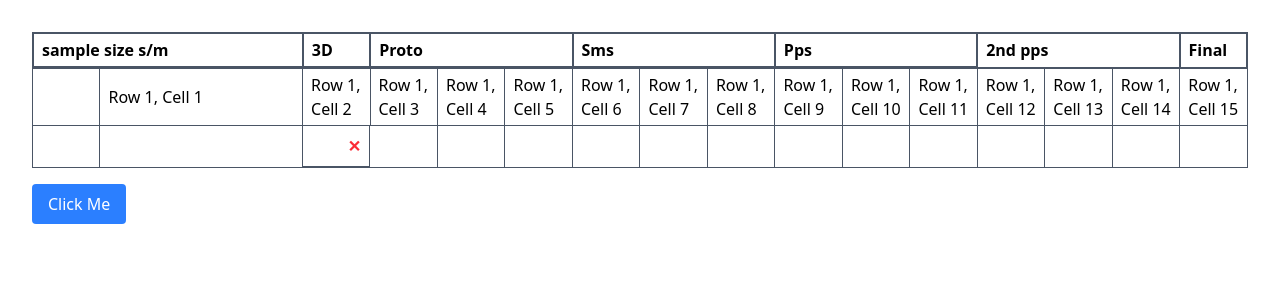
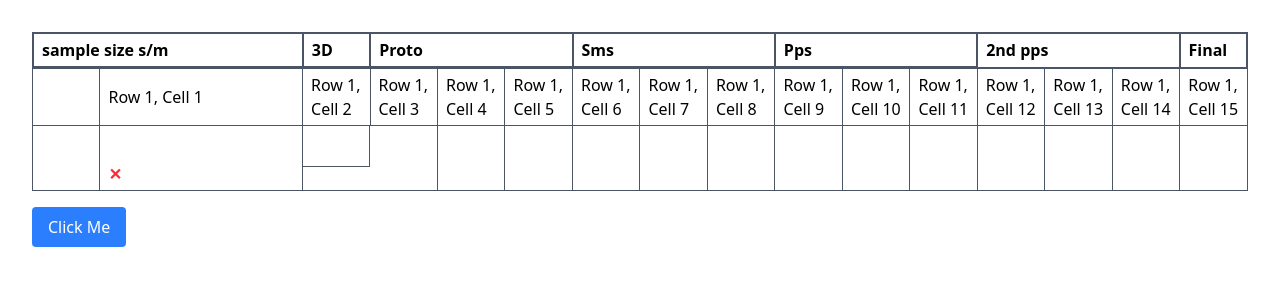
Before and after one commit to chris-breum/Millers-, a Vue app: page / in a window 1280 px wide. Both pictures are taken after a click on the button "Click Me". Shown: the top 300 px of the page. Built offline with nearby package versions, Linux system fonts and the light colour scheme.

Commit message:
Auto-update: 7.11.2025, 09.56.50

```diff
--- a/src/assets/table.vue
+++ b/src/assets/table.vue
@@ -80,10 +80,11 @@ const isCell1Duplicate = (value, index) => {
               </td>
               <td class="py-1 px-2 border-b border-r border-gray-600">
                 <input v-model="row.cell2" class="w-full px-2 py-1" />
+                <button @click="deleteRow(index)" class="text-red-500 hover:text-red-700 font-bold whitespace-nowrap">✕</button>
               </td>
               <td class="py-1 px-2 border-b border-r border-gray-600 flex items-center gap-2">
                 <input v-model="row.cell3" class="w-full px-2 py-1" />
-                <button @click="deleteRow(index)" class="text-red-500 hover:text-red-700 font-bold whitespace-nowrap">✕</button>
+
               </td>
               <td class="py-1 px-2 border-b border-r border-gray-600">
                 <input v-model="row.cell4" class="w-full px-2 py-1" />
```
